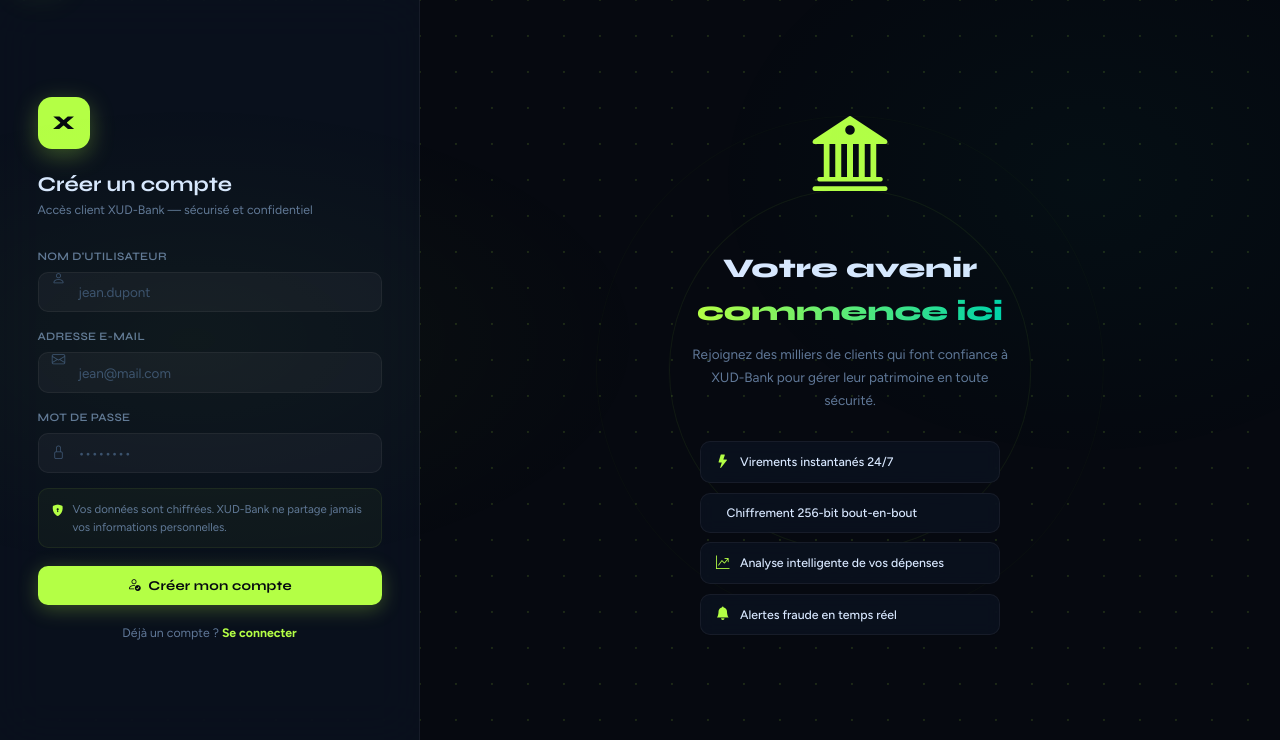
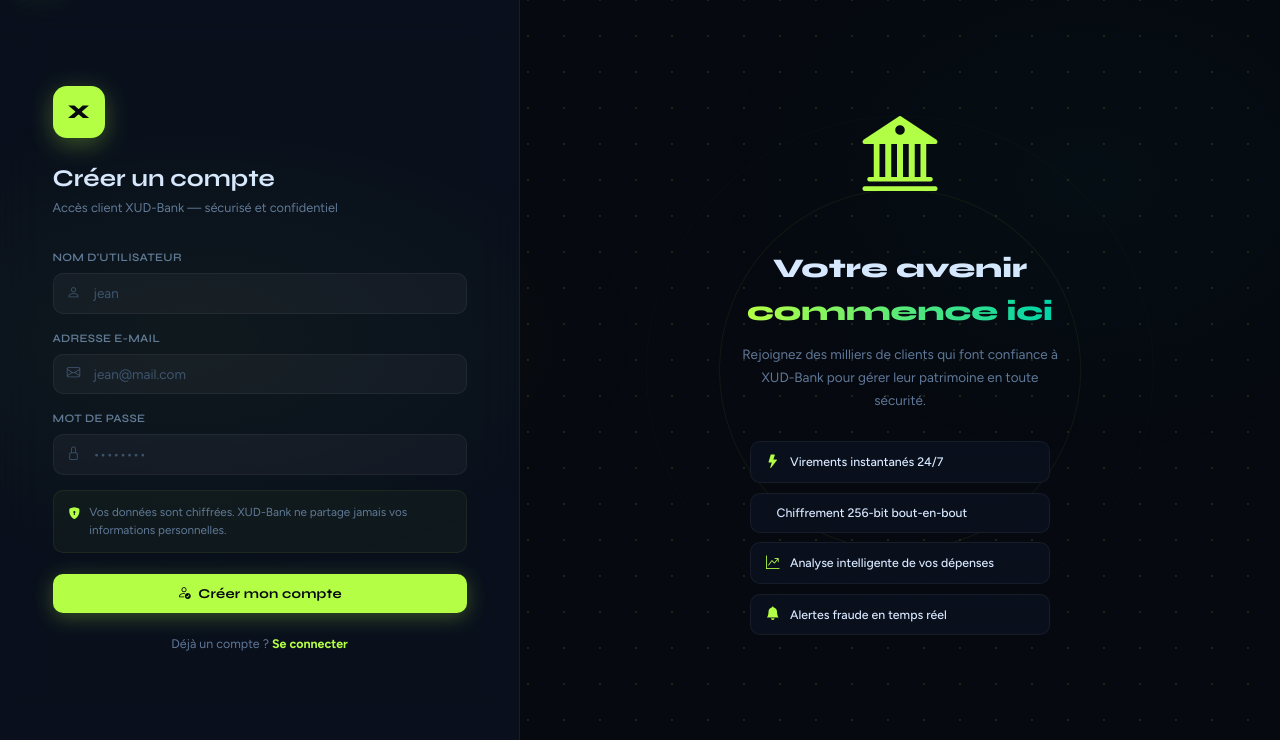
Before and after one commit to whitexudan15/xud-bank, a Python web app: template app/templates/register.html in a window 1280 px wide. Shown: the part 60-800 px from the top of the page. Run offline with Jinja, Linux system fonts and the light colour scheme; the template is opened without the code that fills it, so the values that code supplies are empty.

Commit message:
register page fix

```diff
--- a/app/templates/register.html
+++ b/app/templates/register.html
@@ -14,7 +14,7 @@
         right: 0;
         bottom: 0;
         display: grid;
-        grid-template-columns: 420px 1fr;
+        grid-template-columns: 520px 1fr;
         overflow: hidden;
     }
 
@@ -25,8 +25,14 @@
         display: flex;
         flex-direction: column;
         justify-content: center;
-        padding: 2.8rem 2.5rem;
+        align-items: center;
+        padding: 3rem 3.5rem;
         overflow-y: auto;
+    }
+
+    .reg-form-inner {
+        width: 100%;
+        max-width: 420px;
     }
 
     .reg-hero-col {
@@ -173,15 +179,35 @@
         color: var(--s-hi);
     }
 
+    /* Repositionne l'icône par rapport au input, pas au label */
+    .xfield i.fi {
+        top: auto !important;
+        transform: none !important;
+        bottom: calc(.75rem + .05rem);
+        transform: translateY(50%) !important;
+    }
+
     .pwd-wrap {
         position: relative;
+    }
+
+    .pwd-wrap i.fi {
+        position: absolute;
+        left: .95rem;
+        top: 50% !important;
+        bottom: auto !important;
+        transform: translateY(-50%) !important;
+        color: var(--t3);
+        font-size: .9rem;
+        pointer-events: none;
+        z-index: 2;
     }
 
     .pwd-wrap .xinput {
         padding-right: 2.8rem !important;
     }
 
-    @media(max-width:900px) {
+    @media(max-width:1000px) {
         .reg-scene {
             grid-template-columns: 1fr;
         }
@@ -191,7 +217,7 @@
         }
 
         .reg-form-col {
-            padding: 2rem 1.5rem;
+            padding: 2.5rem 2rem;
         }
     }
 </style>
@@ -202,15 +228,16 @@
 
     <!-- ══ FORM col ═══════════════════════════════════════════════════ -->
     <div class="reg-form-col">
+      <div class="reg-form-inner">
 
         <div style="width:52px;height:52px;background:var(--lime);border-radius:14px;
                     display:flex;align-items:center;justify-content:center;
                     font-family:'Syne',sans-serif;font-weight:900;font-size:1.3rem;
-                    color:var(--t-inv);margin-bottom:1.6rem;
+                    color:var(--t-inv);margin-bottom:1.8rem;
                     box-shadow:0 6px 24px rgba(180,255,69,.3);">X</div>
 
-        <h2 style="font-size:1.4rem;margin-bottom:.2rem;">Créer un compte</h2>
-        <p style="font-size:.82rem;color:var(--t2);margin-bottom:1.8rem;">
+        <h2 style="font-size:1.6rem;margin-bottom:.35rem;">Créer un compte</h2>
+        <p style="font-size:.85rem;color:var(--t2);margin-bottom:2rem;">
             Accès client XUD-Bank — sécurisé et confidentiel
         </p>
 
@@ -225,28 +252,32 @@
 
             <div class="xfield">
                 <label>Nom d'utilisateur</label>
-                <i class="bi bi-person fi"></i>
-                <input type="text" name="username" class="xinput" placeholder="jean.dupont" required />
+                <div class="pwd-wrap">
+                    <i class="bi bi-person fi"></i>
+                    <input type="text" name="username" class="xinput" placeholder="jean" required />
+                </div>
             </div>
 
             <div class="xfield">
                 <label>Adresse e-mail</label>
-                <i class="bi bi-envelope fi"></i>
-                <input type="email" name="email" class="xinput" placeholder="jean@mail.com" required />
+                <div class="pwd-wrap">
+                    <i class="bi bi-envelope fi"></i>
+                    <input type="email" name="email" class="xinput" placeholder="jean@mail.com" required />
+                </div>
             </div>
 
             <div class="xfield">
                 <label>Mot de passe</label>
                 <div class="pwd-wrap">
-                    <i class="bi bi-lock fi" style="z-index:2;"></i>
+                    <i class="bi bi-lock fi"></i>
                     <input type="password" name="password" class="xinput" placeholder="••••••••" required />
                 </div>
             </div>
 
             <div style="display:flex;align-items:flex-start;gap:.6rem;
                         background:rgba(180,255,69,.04);border:1px solid var(--bdr);
-                        border-radius:10px;padding:.7rem .9rem;margin-bottom:1.2rem;font-size:.76rem;color:var(--t2);">
-                <i class="bi bi-shield-lock-fill" style="color:var(--lime);margin-top:.1rem;flex-shrink:0;"></i>
+                        border-radius:10px;padding:.8rem 1rem;margin-bottom:1.4rem;font-size:.78rem;color:var(--t2);">
+                <i class="bi bi-shield-lock-fill" style="color:var(--lime);margin-top:.15rem;flex-shrink:0;"></i>
                 <span>Vos données sont chiffrées. XUD-Bank ne partage jamais vos informations personnelles.</span>
             </div>
 
@@ -255,12 +286,14 @@
             </button>
         </form>
 
-        <p style="text-align:center;font-size:.82rem;color:var(--t2);margin-top:1.2rem;">
+        <p style="text-align:center;font-size:.83rem;color:var(--t2);margin-top:1.4rem;">
             Déjà un compte ?
             <a href="/auth/login" style="color:var(--lime);font-weight:700;text-decoration:none;">
                 Se connecter
             </a>
         </p>
+
+      </div>
     </div>
 
     <!-- ══ HERO col ═══════════════════════════════════════════════════ -->
```
